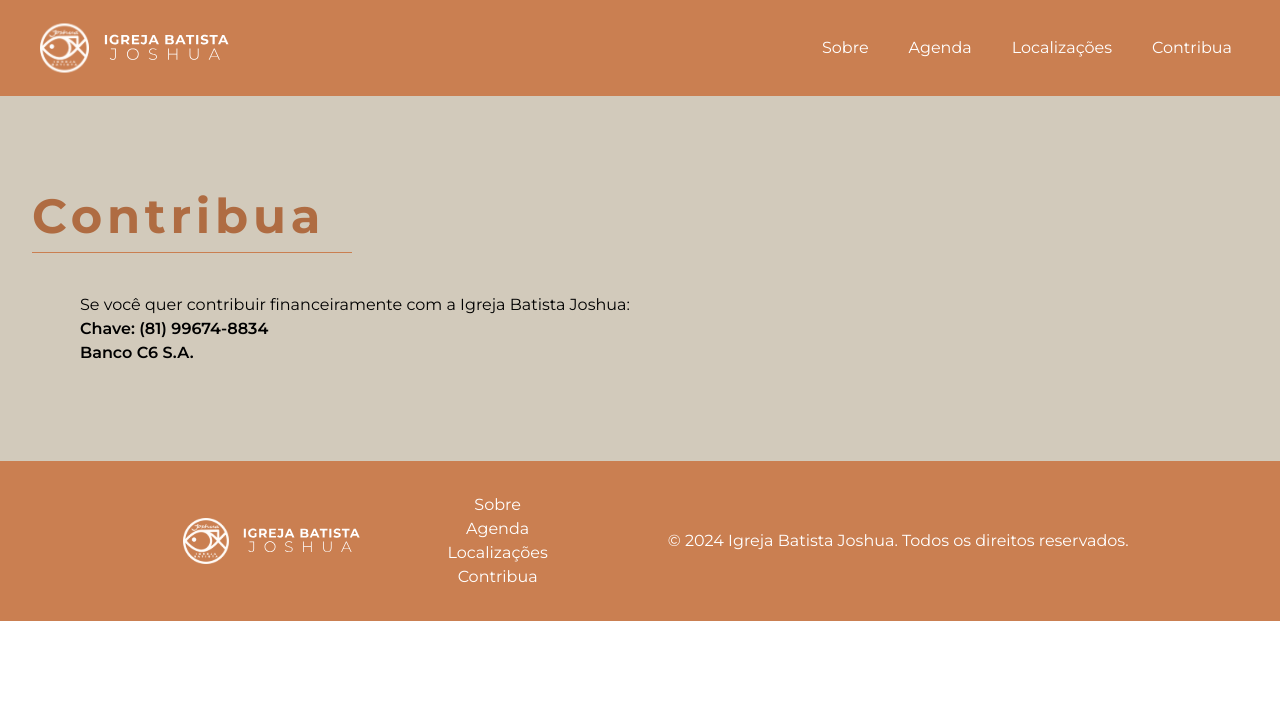
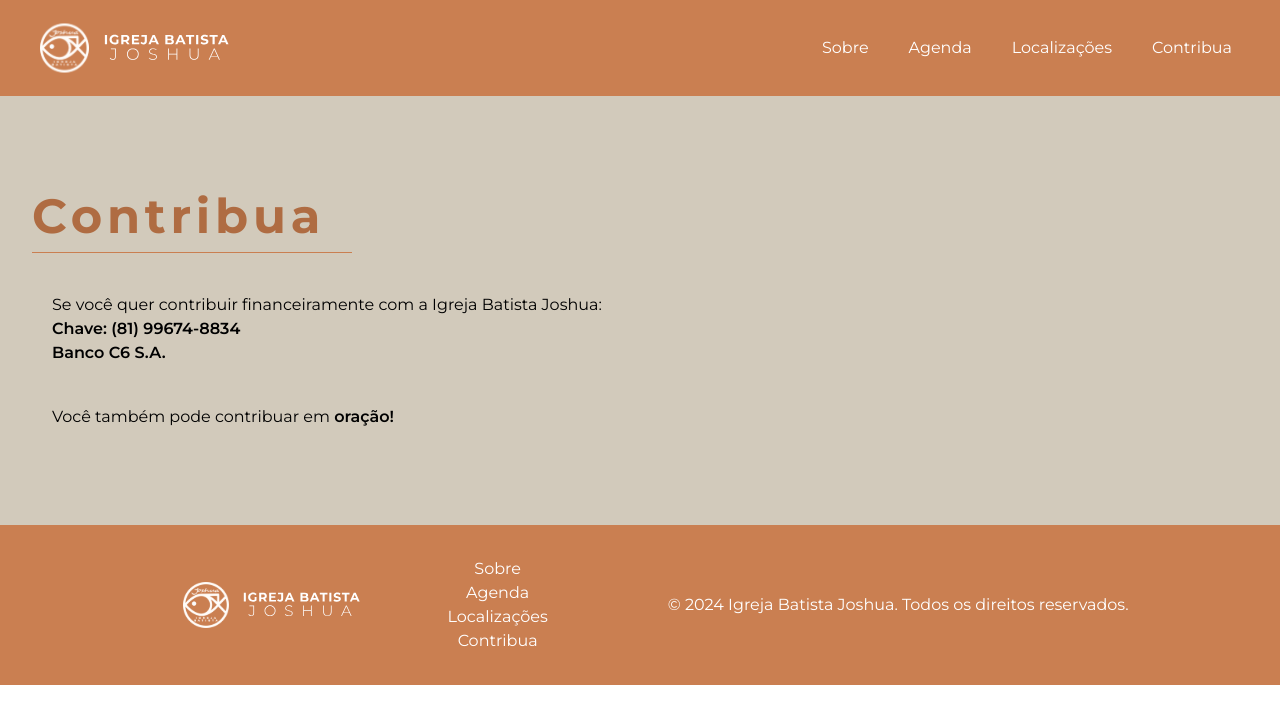
Before and after one commit to ellievi/IBJoshua, a React (Create React App) app: page /Contribua in a window 1280 px wide. Shown: the top 724 px of the page. Built offline with nearby package versions, Linux system fonts and the light colour scheme.

Commit message:
feat: adiciona texto na pagina de contribuicao

```diff
--- a/src/pages/Contribute/index.jsx
+++ b/src/pages/Contribute/index.jsx
@@ -13,8 +13,8 @@
             </p>
           }
         />
-        <div className="flex flex-row">
-          <p className="justify-start pt-10 pl-12">
+        <div className="flex flex-col pt-10 pl-5">
+          <p className="justify-start">
             Se você quer contribuir financeiramente com a Igreja Batista Joshua:
             <br/>
             <span className="font-semibold">
@@ -23,6 +23,7 @@
               Banco C6 S.A.
             </span>
           </p>
+          <p className="mt-10">Você também pode contribuar em <span className="font-semibold">oração!</span></p>
         </div>
         </SectionLayout>
       </div>
```
